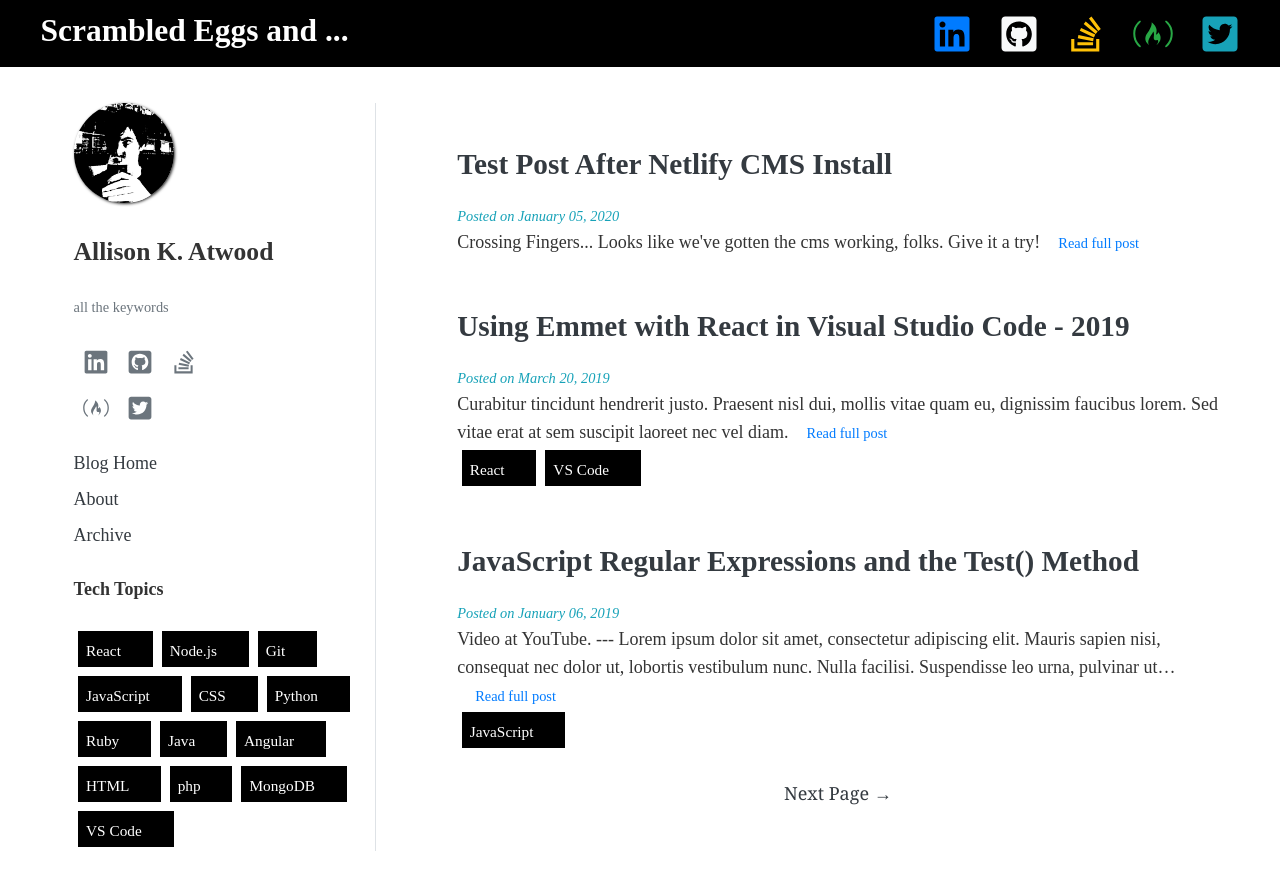
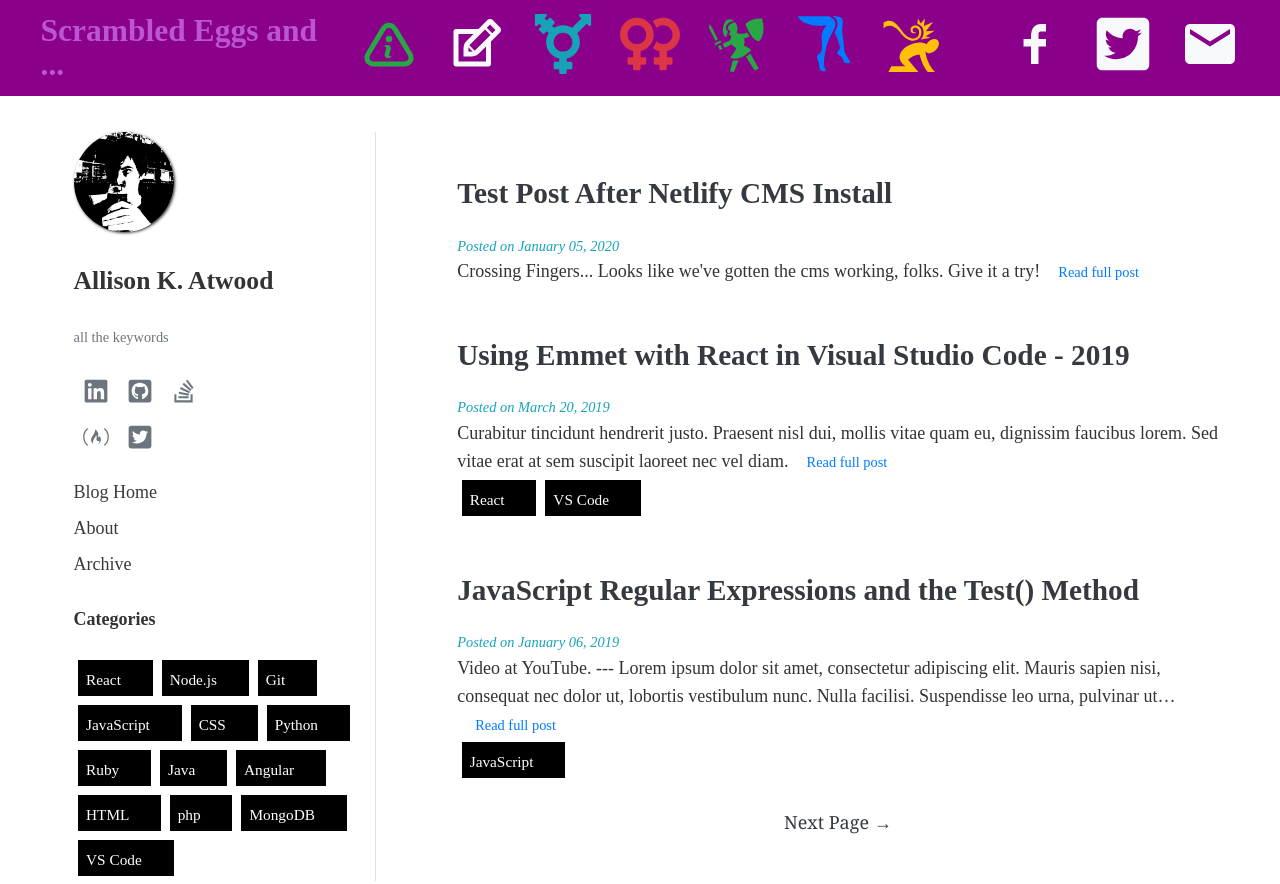
Before and after one commit to allisonAKA/aka-gatsby-web, a Gatsby site: page / in a window 1280 px wide. Shown: the top 884 px of the page. Built offline with nearby package versions, Linux system fonts and the light colour scheme; Gatsby itself is replaced by a stand-in of ours; some packages are replaced by stand-ins of ours.

Commit message:
more changes

```diff
--- a/src/components/header/SocialLinks.js
+++ b/src/components/header/SocialLinks.js
@@ -1,44 +1,101 @@
 import React from "react"
+
 import {
-    FaLinkedin,
-    FaGithubSquare,
-    FaStackOverflow,
-    FaFreeCodeCamp,
-    FaTwitterSquare
+    FaTwitterSquare as IconTwitter,
+    FaWikipediaW as IconWikipedia,
+    FaRegLaughBeam as IconHumor, // humor
+    FaTransgenderAlt as IconTrans,
+    FaVenusDouble as IconLez,
+
 } from "react-icons/fa"
 
+import {
+    GiPianoKeys as IconPiano, // music
+    GiBrain as IconBrain,  // psych
+    GiSlaveryWhip as IconKink, //kink
+    GiSwordwoman as IconFemale, // strong female
+    GiFemaleLegs as IconFashion, // fashion
+} from "react-icons/gi"
+
+import {
+    TiEdit as IconWriting,
+    TiInfoOutline as IconInfo,
+    TiVolumeUp as IconRlrclc, // rlrclc
+    TiSocialFacebook as IconFacebook,
+} from "react-icons/ti"
+
+import {
+    DiGithubAlt as IconGithub,
+} from "react-icons/di"
+
+import {
+    MdEmail as IconEmail,
+} from "react-icons/md"
+
+import { Link } from "gatsby"
 
 const SocialLinks = ({ contacts }) => {
     return (
         <div className="social-links float-right mr-4">
-            <a className="text-primary ml-4"
-                href={contacts.linkedin}>
-                <span title="Linked In">
-                    <FaLinkedin size={40} style={{ color: "primary" }} />
+            <a className="text-success ml-4"
+                href="/about">
+                <span title="About">
+                    <IconInfo size={60} style={{ color: "success" }} />
                 </span>
             </a>
             <a className="text-light ml-4"
-                href={contacts.github}>
-                <span title="GitHub">
-                    <FaGithubSquare size={40} style={{ color: "light" }} />
+                href="/about">
+                <span title="Writing">
+                    <IconWriting size={60} style={{ color: "light" }} />
+                </span>
+            </a>
+            <a className="text-info ml-4"
+                href="/about">
+                <span title="Transgender">
+                    <IconTrans size={60} style={{ color: "info" }} />
+                </span>
+            </a>
+            <a className="text-danger ml-4"
+                href="/about">
+                <span title="Lesbian">
+                    <IconLez size={60} style={{ color: "danger" }} />
+                </span>
+            </a>
+            <a className="text-success ml-4"
+                href="/about">
+                <span title="Feminism">
+                    <IconFemale size={60} style={{ color: "success" }} />
+                </span>
+            </a>
+            <a className="text-primary ml-4"
+                href="/about">
+                <span title="Fashion">
+                    <IconFashion size={60} style={{ color: "primary" }} />
                 </span>
             </a>
             <a className="text-warning ml-4"
-                href={contacts.stackoverflow}>
-                <span title="Stack Overflow">
-                    <FaStackOverflow size={40} style={{ color: "warning" }} />
+                href="/about">
+                <span title="Kink">
+                    <IconKink size={60} style={{ color: "warning" }} />
                 </span>
             </a>
-            <a className="text-success ml-4"
-                href={contacts.freecodecamp}>
-                <span title="freeCodeCamp">
-                    <FaFreeCodeCamp size={40} style={{ color: "success" }} />
+            &nbsp;&nbsp;&nbsp;&nbsp;&nbsp;&nbsp;&nbsp;&nbsp;
+            <a className="text-light ml-4"
+                href={contacts.facebook}>
+                <span title="Facebook">
+                    <IconFacebook size={60} style={{ color: "light" }} />
                 </span>
             </a>
-            <a className="text-info ml-4"
+            <a className="text-light ml-4"
                 href={contacts.twitter}>
                 <span title="Twitter">
-                    <FaTwitterSquare size={40} style={{ color: "info" }} />
+                    <IconTwitter size={60} style={{ color: "light" }} />
+                </span>
+            </a>
+            <a className="text-light ml-4"
+                href={contacts.email}>
+                <span title="Email">
+                    <IconEmail size={60} style={{ color: "light" }} />
                 </span>
             </a>
         </div>
--- a/src/components/header/header.js
+++ b/src/components/header/header.js
@@ -15,7 +15,7 @@ const Header = ({ siteTitle, tagline, author, contacts }) => {
     <header
       className="head-main"
       style={{
-        background: `black`
+        background: `darkmagenta`
       }}
     >
       <div className="head-elements"
@@ -28,7 +28,7 @@ const Header = ({ siteTitle, tagline, author, contacts }) => {
           <Link
             to="/"
             style={{
-              color: `white`,
+              color: `mediumorchid`,
               textDecoration: `none`,
             }}
           >
--- a/src/components/sidebar/TechTags.js
+++ b/src/components/sidebar/TechTags.js
@@ -41,7 +41,7 @@ const TechTags = (props) => {
 
     return (
         <>
-            <h4>Tech Topics</h4>
+            <h4>Categories</h4>
             <div className="d-block">
                 {getTechTags(tags)}
             </div>
```
Also changed, not shown: package.json (+6 -4 lines), 1 other file.
